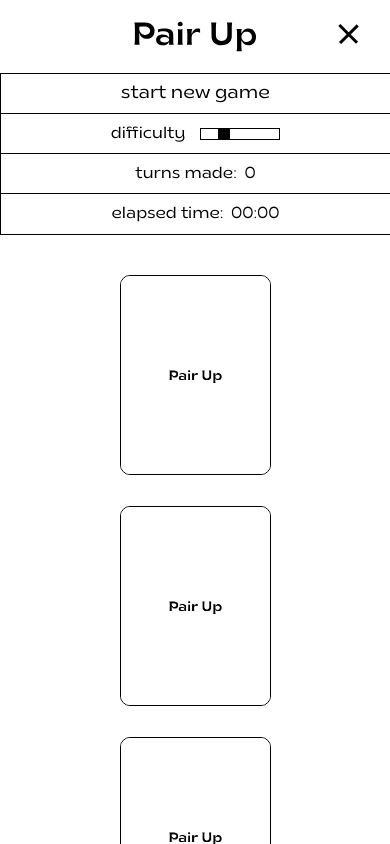
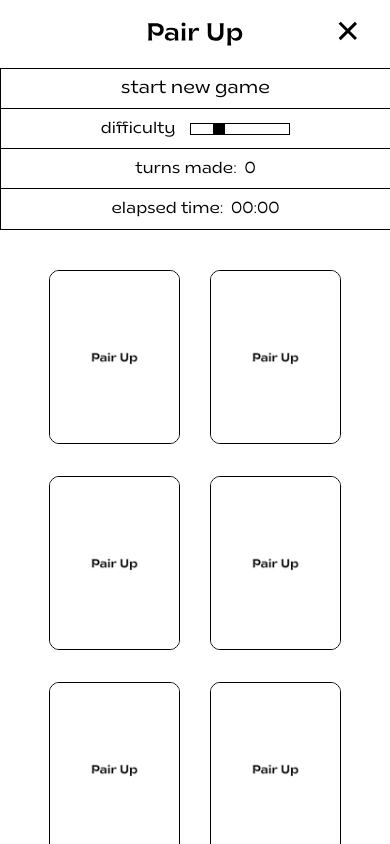
Before and after one commit to kuimetra/PairUp, a plain HTML site: page index.html in a window 390 px wide. Both pictures are taken after a click on the element 347 px from the left and 36 px from the top of the page. Shown: the top 844 px of the page. Drawn offline with Linux system fonts and the light colour scheme.

Commit message:
change size of cards and menu btn

```diff
--- a/css/style.css
+++ b/css/style.css
@@ -234,8 +234,8 @@ label[for="difficultyRange"] {
 
 .memory_card {
     position: relative;
-    width: 263px;
-    height: 350px;
+    width: 204px;
+    height: 271px;
     cursor: pointer;
     -webkit-transform-style: preserve-3d;
     transform-style: preserve-3d;
@@ -302,7 +302,7 @@ label[for="difficultyRange"] {
     color: black;
 }
 
-@media (max-width: 1200px) {
+@media (max-width: 1199.98px) {
     main {
         -ms-grid-columns: minmax(30px, 90px) 1fr minmax(30px, 90px);
         grid-template-columns: minmax(30px, 90px) 1fr minmax(30px, 90px);
@@ -332,12 +332,12 @@ label[for="difficultyRange"] {
     }
 
     .memory_card {
-        width: 203px;
-        height: 270px;
+        width: 156px;
+        height: 208px;
     }
 }
 
-@media (max-width: 992px) {
+@media (max-width: 991.98px) {
     main {
         -ms-grid-columns: minmax(15px, 30px) 1fr minmax(15px, 30px);
         grid-template-columns: minmax(15px, 30px) 1fr minmax(15px, 30px);
@@ -351,6 +351,10 @@ label[for="difficultyRange"] {
         border-bottom: 1px solid black;
     }
 
+    .slider {
+        width: 100px;
+    }
+
     .memory_card {
         width: 151px;
         height: 201px;
@@ -361,7 +365,7 @@ label[for="difficultyRange"] {
     }
 }
 
-@media (max-width: 768px) {
+@media (max-width: 767.98px) {
     #nav {
         -webkit-box-orient: vertical;
         -webkit-box-direction: normal;
@@ -382,4 +386,42 @@ label[for="difficultyRange"] {
     #nav li:not(:last-child) {
         border-bottom: 1px solid black;
     }
+
+    .copyrights {
+        font-size: 14px;
+        line-height: 19px;
+    }
 }
+
+@media (max-width: 575.98px) {
+    #header_main, #footer {
+        height: 68px;
+    }
+
+    #header_logo {
+        width: 100px;
+        height: 24px;
+    }
+
+    .bar1, .bar2, .bar3 {
+        width: 23px;
+        margin: 4px 0;
+    }
+
+    .change .bar1 {
+        -webkit-transform: rotate(-45deg) translate(-3px, 2px);
+        -ms-transform: rotate(-45deg) translate(-3px, 2px);
+        transform: rotate(-45deg) translate(-3px, 2px);
+    }
+
+    .change .bar3 {
+        -webkit-transform: rotate(45deg) translate(-8px, -7px);
+        -ms-transform: rotate(45deg) translate(-8px, -7px);
+        transform: rotate(45deg) translate(-8px, -7px);
+    }
+
+    .memory_card {
+        width: 131px;
+        height: 176px;
+    }
+}
```
